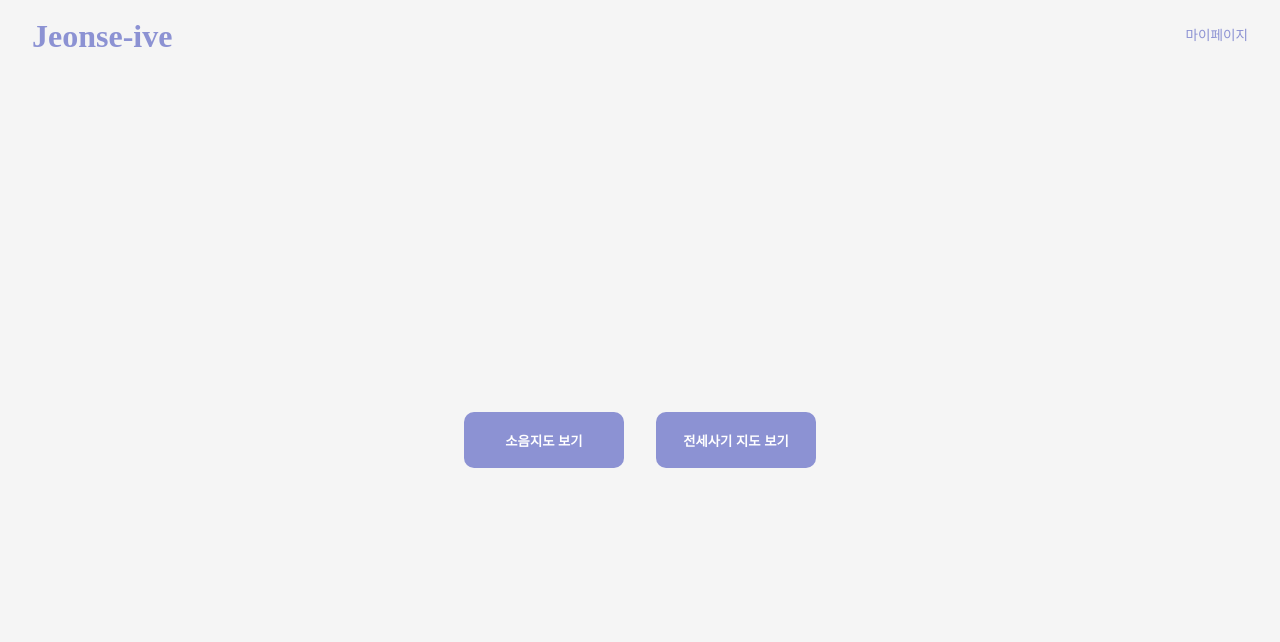
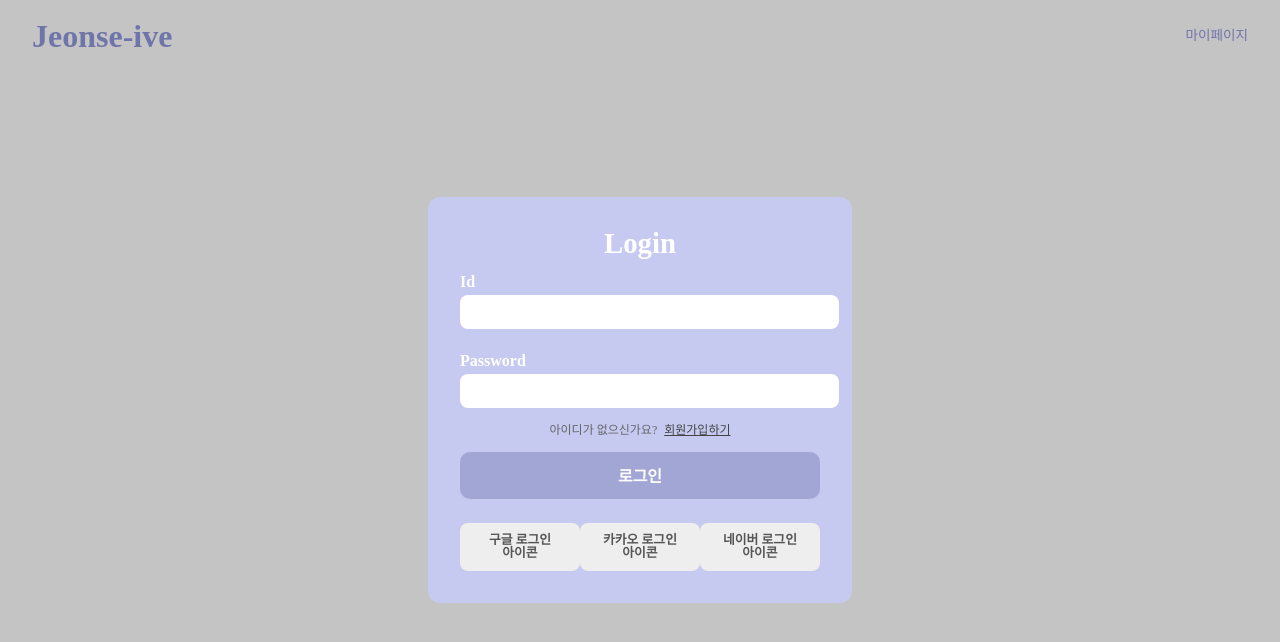
Before and after one commit to Jeonse-ive/Jeonse-ive-FE, a React (Vite) app: page / in a window 1280 px wide. Shown: the top 642 px of the page. Built offline with nearby package versions, Linux system fonts and the light colour scheme.

Commit message:
feat: Login Modal 추가

```diff
--- /dev/null
+++ b/src/features/auth/LoginModal.jsx
@@ -0,0 +1,39 @@
+import React from 'react';
+import '../../styles/login/LoginModal.css'
+
+const LoginModal = ({ onClose }) => {
+  const handleLogin = (e) => {
+    e.preventDefault();
+    // TODO: 로그인 로직
+    alert('로그인 시도');
+  };
+
+  return (
+    <div className="modal-overlay">
+      <div className="login-modal">
+        <h2 className="modal-title">Login</h2>
+        <form onSubmit={handleLogin}>
+          <label className="modal-label">Id</label>
+          <input type="text" className="modal-input" required />
+
+          <label className="modal-label">Password</label>
+          <input type="password" className="modal-input" required />
+
+          <div className="modal-subtext">
+            아이디가 없으신가요? <a href="#">회원가입하기</a>
+          </div>
+
+          <button type="submit" className="modal-login-button">로그인</button>
+        </form>
+
+        <div className="social-login">
+          <div className="social-button">구글 로그인<br />아이콘</div>
+          <div className="social-button">카카오 로그인<br />아이콘</div>
+          <div className="social-button">네이버 로그인<br />아이콘</div>
+        </div>
+      </div>
+    </div>
+  );
+};
+
+export default LoginModal;
--- a/src/features/main/MainPage.jsx
+++ b/src/features/main/MainPage.jsx
@@ -1,10 +1,13 @@
-import React, { useState, useEffect } from 'react';
-// import LoginModal from '../auth/LoginModal'; // 추후에 추가
+import React, { useState } from 'react';
+
+import LoginModal from '../auth/LoginModal';
+
 import '../../styles/MainPage.css';
 
+
 const MainPage = () => {
-  // 나중에 context나 localStorage로 대체할 예정
-  const [isLoggedIn, setIsLoggedIn] = useState(true); // false로 바꾸면 로그인 안된 상태
+  const [isLoggedIn, setIsLoggedIn] = useState(false);
+  const [showLogin, setShowLogin] = useState(true);
 
   return (
     <div className="main-container">
@@ -20,11 +23,9 @@ const MainPage = () => {
             <button className="map-button">전세사기 지도 보기</button>
           </div>
         ) : (
-          <div>
-            {/* 로그인 모달 자리 */}
-            <p>로그인이 필요합니다.</p>
-            {/* <LoginModal /> */}
-          </div>
+          <>
+            {showLogin && <LoginModal onClose={() => setShowLogin(false)} />}
+          </>
         )}
       </main>
     </div>
--- /dev/null
+++ b/src/styles/login/LoginModal.css
@@ -0,0 +1,84 @@
+.modal-overlay {
+  position: fixed;
+  top: 0;
+  left: 0;
+  width: 100vw;
+  height: 100vh;
+  background-color: rgba(0, 0, 0, 0.2);
+  display: flex;
+  justify-content: center;
+  align-items: center;
+  z-index: 1000;
+}
+
+.login-modal {
+  background-color: #c6c9f0;
+  padding: 2rem;
+  border-radius: 12px;
+  width: 360px;
+  text-align: center;
+}
+
+.modal-title {
+  color: white;
+  font-size: 1.8rem;
+  font-weight: bold;
+  margin-bottom: 1rem;
+}
+
+.modal-label {
+  display: block;
+  text-align: left;
+  color: white;
+  font-weight: bold;
+  margin: 1rem 0 0.3rem;
+}
+
+.modal-input {
+  width: 100%;
+  padding: 0.6rem;
+  border: none;
+  border-radius: 8px;
+  margin-bottom: 0.5rem;
+}
+
+.modal-subtext {
+  font-size: 0.75rem;
+  margin-top: 0.5rem;
+  color: #666;
+}
+
+.modal-subtext a {
+  text-decoration: underline;
+  color: #444;
+  margin-left: 4px;
+}
+
+.modal-login-button {
+  width: 100%;
+  margin-top: 1rem;
+  padding: 0.7rem;
+  background-color: #a2a6d4;
+  color: white;
+  border: none;
+  font-weight: bold;
+  font-size: 1rem;
+  border-radius: 10px;
+  cursor: pointer;
+}
+
+.social-login {
+  display: flex;
+  justify-content: space-between;
+  margin-top: 1.5rem;
+}
+
+.social-button {
+  background-color: #eee;
+  padding: 0.7rem;
+  border-radius: 8px;
+  width: 30%;
+  font-size: 0.8rem;
+  color: #555;
+  font-weight: bold;
+}
```
